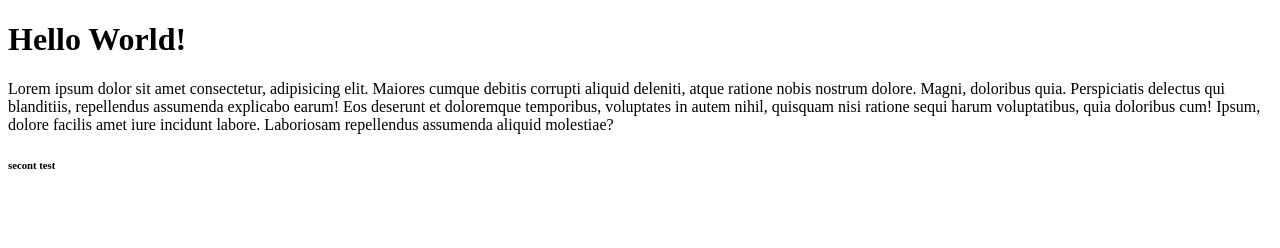
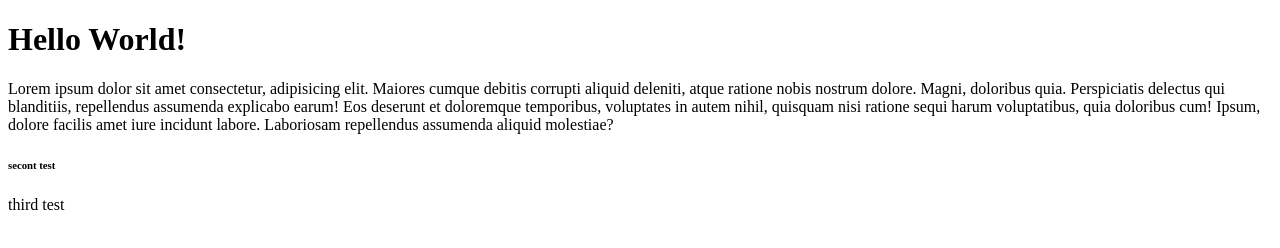
Before and after one commit to h4rsy4/afz-git-test, a plain HTML site: page index.html in a window 1280 px wide. Drawn offline with Linux system fonts and the light colour scheme.

Commit message:
ini percobaan ke-3

```diff
--- a/index.html
+++ b/index.html
@@ -18,5 +18,6 @@
       Laboriosam repellendus assumenda aliquid molestiae?
     </p>
     <h6>secont test</h6>
+    <div class="blekok">third test</div>
   </body>
 </html>
```
